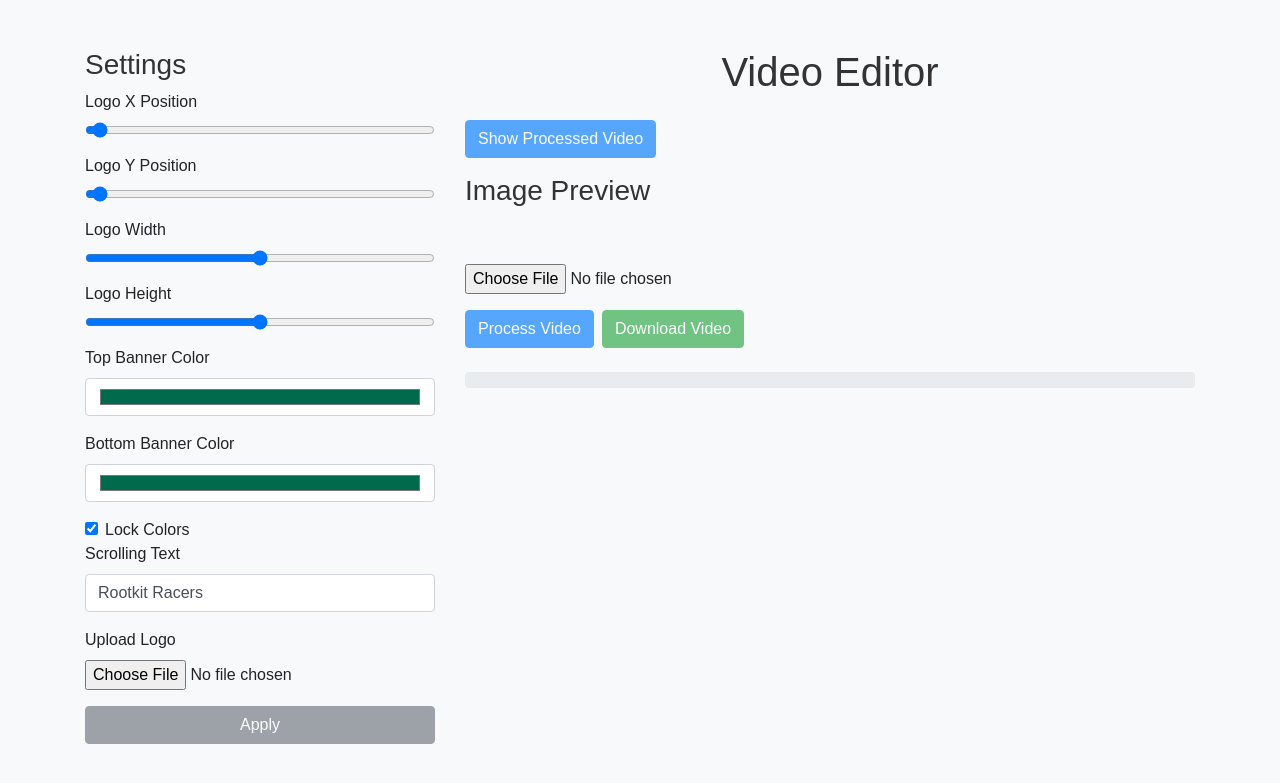
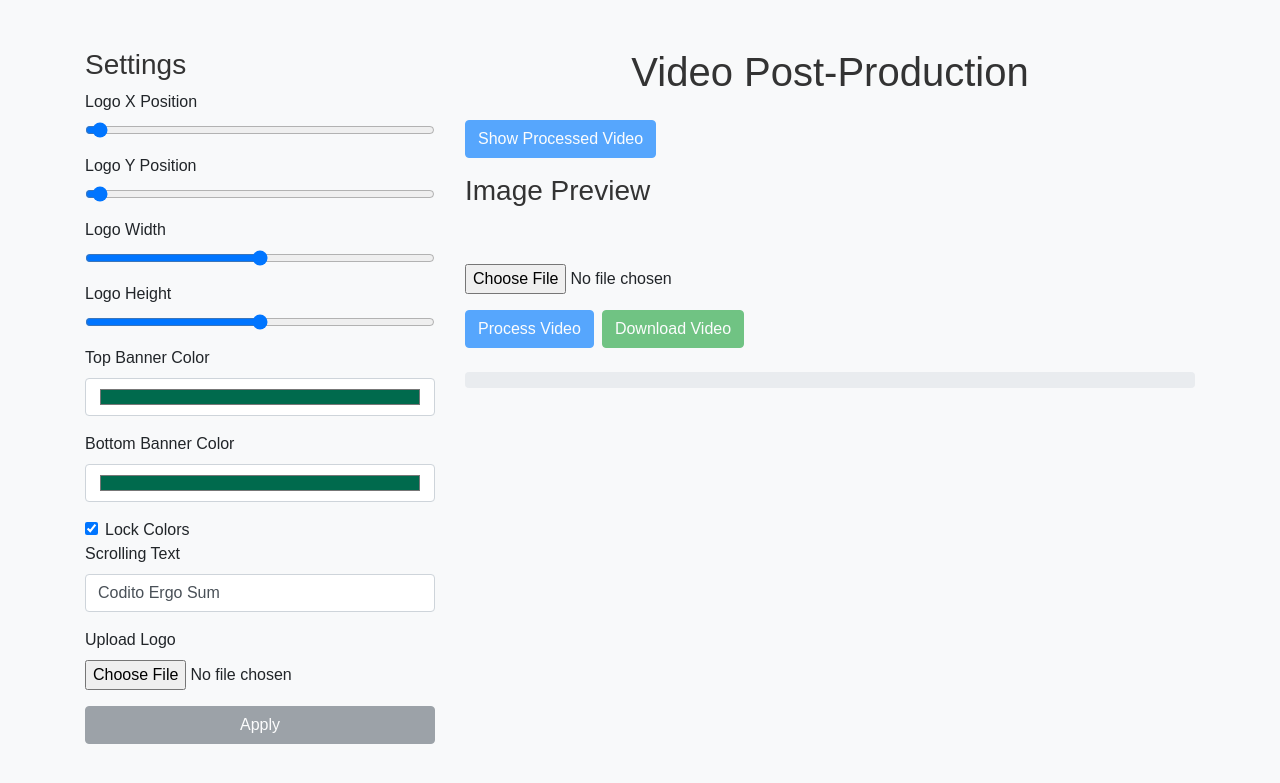
Before and after one commit to autonomoid/Video-Post-Production, a Flask app: page / in a window 1280 px wide. Shown: the top 783 px of the page. Run offline with Flask 3, Linux system fonts and the light colour scheme; some libraries are stand-ins or nearby versions.

Commit message:
Changed default value for scrolling text

```diff
--- a/app/routes.py
+++ b/app/routes.py
@@ -1,5 +1,6 @@
 from flask import Blueprint, request, render_template, jsonify, send_from_directory, current_app
-from .video_processing import process_video_with_app_context, save_settings, load_settings, generate_preview_image
+from .video_processing import process_video_with_app_context, generate_preview_image
+from .utils import save_settings, load_settings
 from . import socketio
 import os
 import threading
--- a/app/utils.py
+++ b/app/utils.py
@@ -37,7 +37,7 @@ def load_settings():
             'top_banner_color': '#006a4d',
             'bottom_banner_color': '#006a4d',
             'logo_path': 'logo.jpg',
-            'scrolling_text': 'Rootkit Racers'
+            'scrolling_text': 'Codito Ergo Sum'
         }
     return settings
 
--- a/app/video_processing.py
+++ b/app/video_processing.py
@@ -6,7 +6,7 @@ import base64
 import imageio
 import shutil
 from flask import Flask, current_app
-from .utils import hex_to_bgr, overlay_image, save_settings, load_settings
+from .utils import hex_to_bgr, overlay_image, load_settings
 from . import socketio
 
 def process_video_with_app_context(app, filepath):
@@ -97,7 +97,7 @@ def add_banners_and_logo(frame, frame_idx, settings, preview=False):
     font_scale = 1
     font_thickness = 2
     font = cv2.FONT_HERSHEY_SIMPLEX
-    text_size = cv2.getTextSize(settings.get('scrolling_text', 'Rootkit Racers'), font, font_scale, font_thickness)[0]
+    text_size = cv2.getTextSize(settings.get('scrolling_text', 'Codito Ergo Sum'), font, font_scale, font_thickness)[0]
 
     scroll_speed = 5
     if preview:
@@ -108,7 +108,7 @@ def add_banners_and_logo(frame, frame_idx, settings, preview=False):
     text_x = int(w - horizontal_shift)
     text_y = int(h + 1.75 * bottom_banner_height)
 
-    cv2.putText(frame, settings.get('scrolling_text', 'Rootkit Racers'), (text_x, text_y), font, font_scale, (255, 255, 255), font_thickness, cv2.LINE_AA)
+    cv2.putText(frame, settings.get('scrolling_text', 'Codito Ergo Sum'), (text_x, text_y), font, font_scale, (255, 255, 255), font_thickness, cv2.LINE_AA)
 
     return frame
 
--- a/templates/index.html
+++ b/templates/index.html
@@ -3,7 +3,7 @@
 <head>
     <meta charset="UTF-8">
     <meta name="viewport" content="width=device-width, initial-scale=1.0">
-    <title>Video Editor</title>
+    <title>Video Post-Production</title>
     <link href="https://stackpath.bootstrapcdn.com/bootstrap/4.5.2/css/bootstrap.min.css" rel="stylesheet">
     <link href="{{ url_for('static', filename='css/styles.css') }}" rel="stylesheet">
     <script src="https://code.jquery.com/jquery-3.6.0.min.js"></script>
@@ -45,7 +45,7 @@
                     </div>
                     <div class="form-group">
                         <label for="scrollingText">Scrolling Text</label>
-                        <input type="text" class="form-control" id="scrollingText" name="scrollingText" value="Rootkit Racers">
+                        <input type="text" class="form-control" id="scrollingText" name="scrollingText" value="Codito Ergo Sum">
                     </div>
                     <div class="form-group">
                         <label for="logoFile">Upload Logo</label>
@@ -55,7 +55,7 @@
                 </form>
             </div>
             <div class="col-md-8">
-                <h1 class="text-center">Video Editor</h1>
+                <h1 class="text-center">Video Post-Production</h1>
                 <div class="mt-4">
                     <button id="togglePreview" class="btn btn-primary mb-3" disabled>Show Processed Video</button>
                     <div id="imagePreviewContainer">
```
